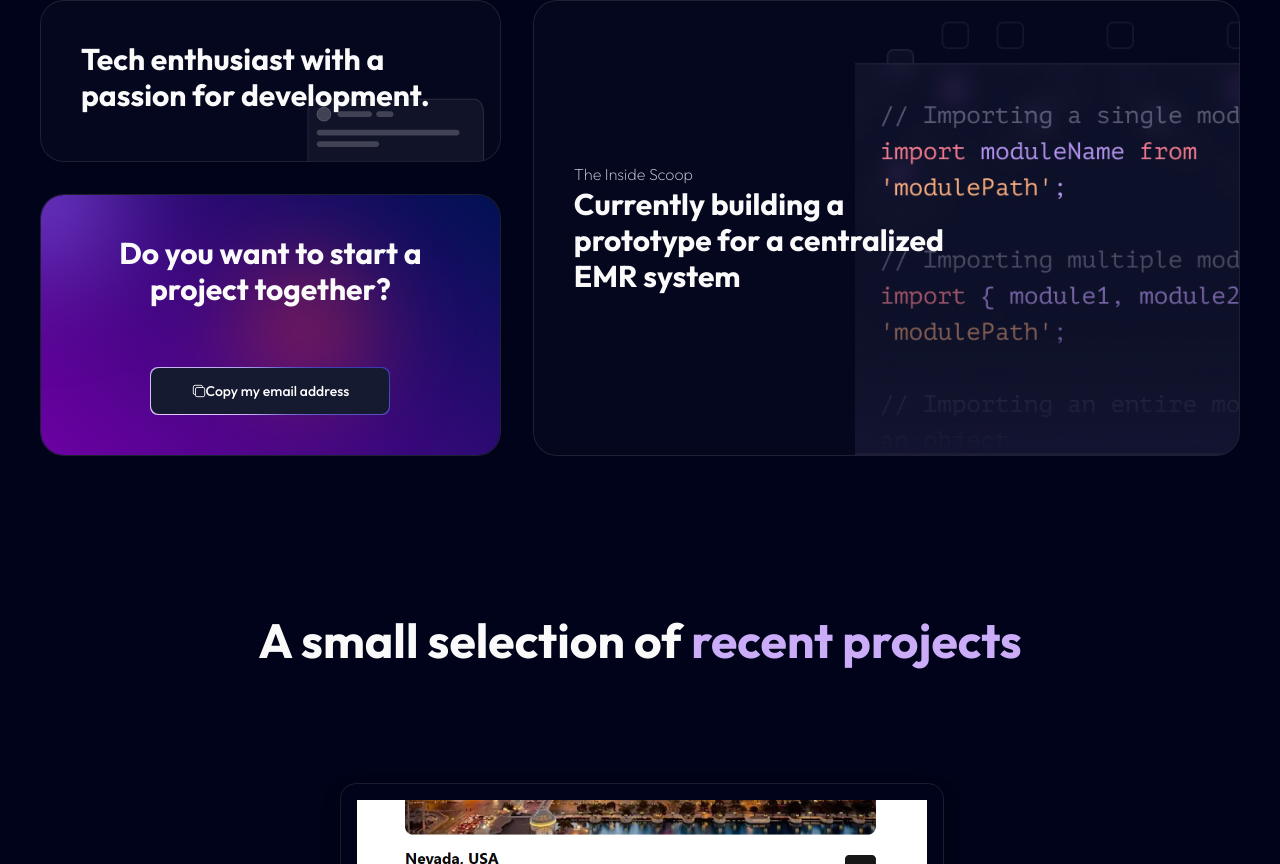
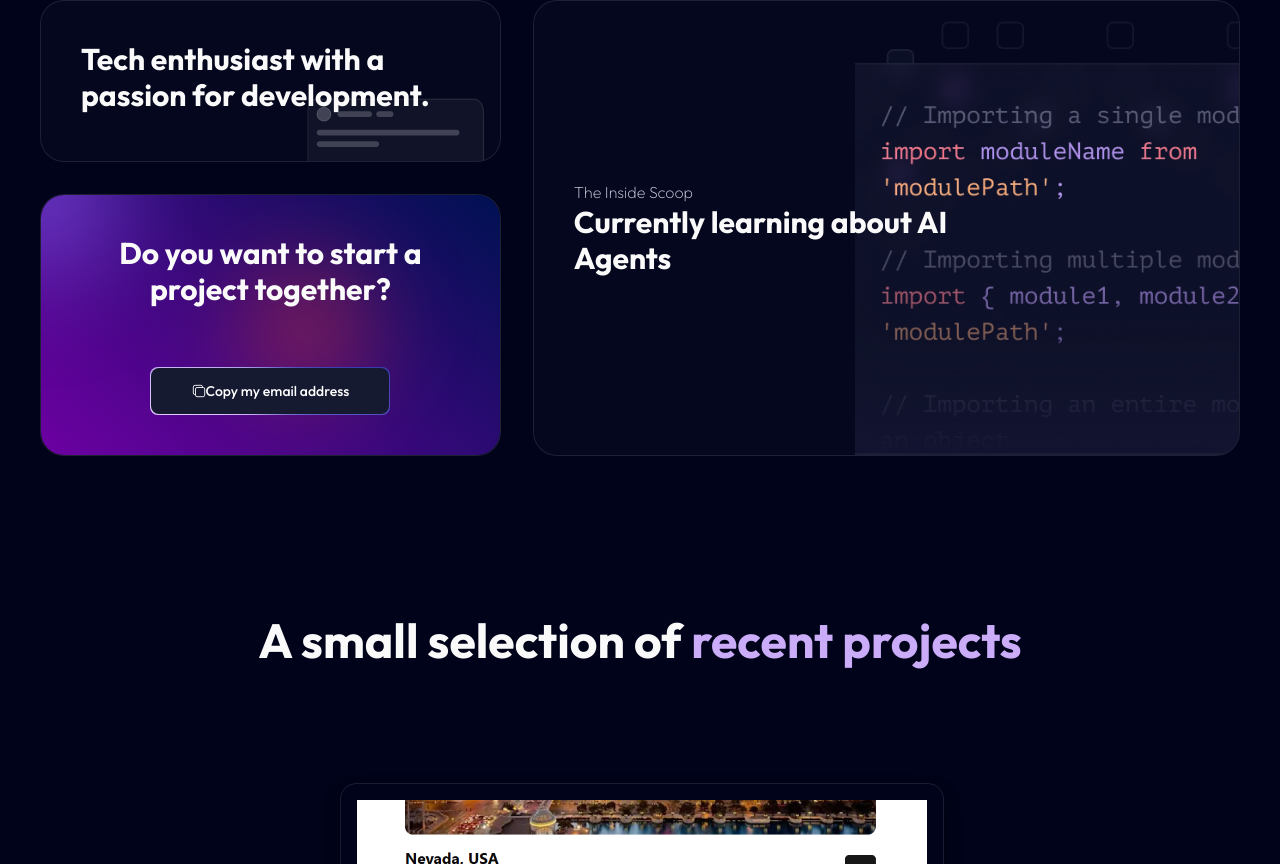
Before and after one commit to devkobby24/dev-portfolio, a Next.js app: page / in a window 1280 px wide. Shown: the part 1196-2060 px from the top of the page. Built offline with nearby package versions, Linux system fonts and the light colour scheme.

Commit message:
Update project title in gridItems to reflect current learning focus

```diff
--- a/data/index.ts
+++ b/data/index.ts
@@ -50,7 +50,7 @@ export const gridItems = [
 
   {
     id: 5,
-    title: "Currently building a prototype for a centralized EMR system",
+    title: "Currently learning about AI Agents",
     description: "The Inside Scoop",
     className: "md:col-span-3 md:row-span-2",
     imgClassName: "absolute right-0 bottom-0 md:w-96 w-60",
```
